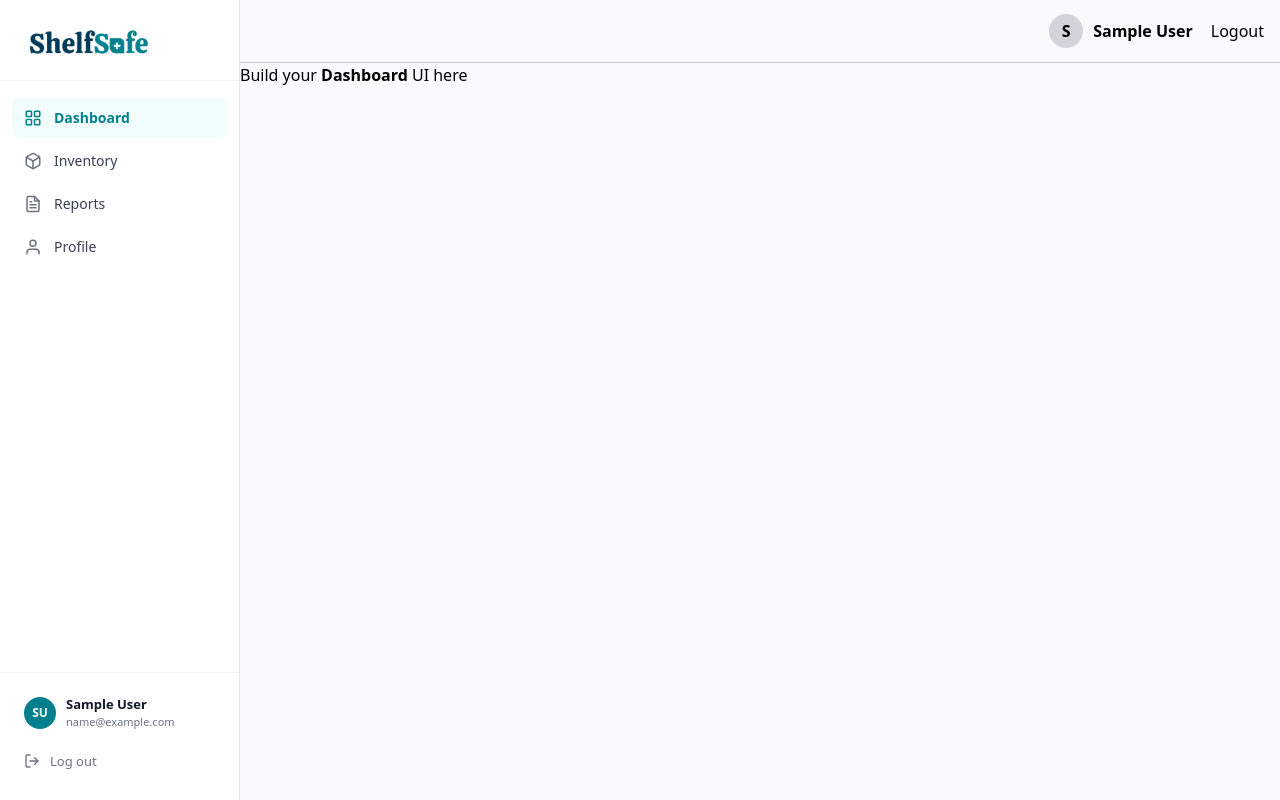
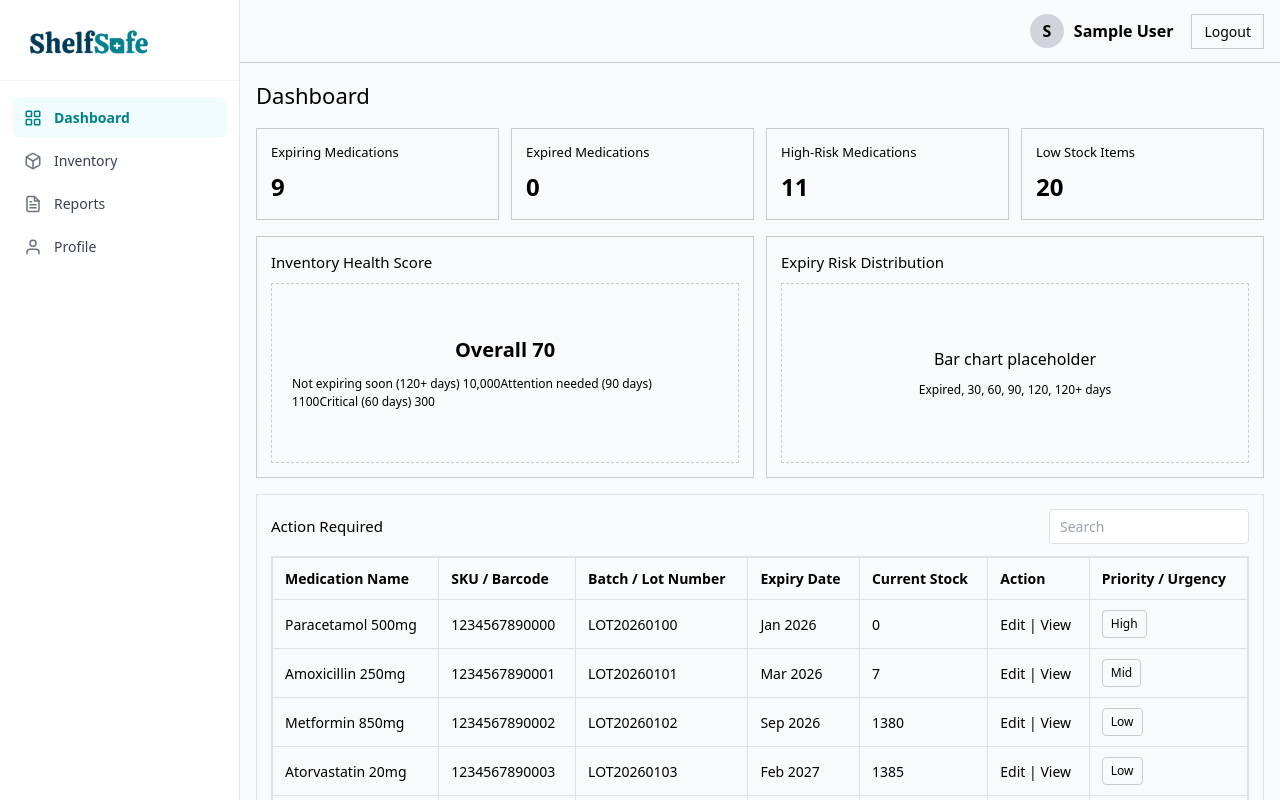
Before and after one commit to Shelf-Safe/Shelf-Safe, a React (Vite) app in the folder frontend/: page /dashboard in a window 1280 px wide. Shown: the top 800 px of the page. Built offline with nearby package versions, Linux system fonts and the light colour scheme; sample sign-in values are in the browser's storage.

Commit message:
Added the dashboard and lil bit css of dashboard as per my tasks

```diff
--- a/frontend/src/pages/Dashboard.jsx
+++ b/frontend/src/pages/Dashboard.jsx
@@ -1,16 +1,125 @@
-import React from 'react';
+import React, { useMemo, useState } from 'react';
+import { Link } from 'react-router-dom';
 import { DashboardLayout } from '../components/DashboardLayout';
+import { DUMMY_MEDICATIONS } from '../data/dummyMedications';
+
+function getPriority(m) {
+  if (m.status === 'Out of Stock' || m.status === 'Expiring Soon') return 'High';
+  if (m.status === 'Low Stock' || m.risk === 'Medium') return 'Mid';
+  return 'Low';
+}
 
 export const Dashboard = () => {
+  const [search, setSearch] = useState('');
+  const actionItems = useMemo(() => DUMMY_MEDICATIONS.slice(0, 8), []);
+
+  const expiring = DUMMY_MEDICATIONS.filter((m) => m.status === 'Expiring Soon').length;
+  const expired = 0;
+  const highRisk = DUMMY_MEDICATIONS.filter((m) => m.risk === 'Medium').length;
+  const lowStock = DUMMY_MEDICATIONS.filter((m) => m.status === 'Low Stock' || m.status === 'Out of Stock').length;
+
+  const filtered = search.trim()
+    ? actionItems.filter((m) =>
+        m.medicationName.toLowerCase().includes(search.toLowerCase()) ||
+        m.sku.includes(search)
+      )
+    : actionItems;
+
   return (
     <DashboardLayout>
-      <div className="empty-surface">
-        <p className="empty-text">Build your <strong>Dashboard</strong> UI here</p>
+      <div className="dash">
+        <h1 className="dash-title">Dashboard</h1>
+
+        <div className="dash-cards">
+          <div className="dash-card">
+            <div className="dash-card-label">Expiring Medications</div>
+            <div className="dash-card-num">{expiring}</div>
+          </div>
+          <div className="dash-card">
+            <div className="dash-card-label">Expired Medications</div>
+            <div className="dash-card-num">{expired}</div>
+          </div>
+          <div className="dash-card">
+            <div className="dash-card-label">High-Risk Medications</div>
+            <div className="dash-card-num">{highRisk}</div>
+          </div>
+          <div className="dash-card">
+            <div className="dash-card-label">Low Stock Items</div>
+            <div className="dash-card-num">{lowStock}</div>
+          </div>
+        </div>
+
+        <div className="dash-charts">
+          <div className="dash-chart-box">
+            <h2 className="dash-chart-title">Inventory Health Score</h2>
+            <div className="dash-chart-placeholder">
+              <span className="dash-chart-center">Overall 70</span>
+              <div className="dash-chart-legend">
+                <span>Not expiring soon (120+ days) 10,000</span>
+                <span>Attention needed (90 days) 1100</span>
+                <span>Critical (60 days) 300</span>
+              </div>
+            </div>
+          </div>
+          <div className="dash-chart-box">
+            <h2 className="dash-chart-title">Expiry Risk Distribution</h2>
+            <div className="dash-chart-placeholder">
+              <span>Bar chart placeholder</span>
+              <div className="dash-chart-legend">Expired, 30, 60, 90, 120, 120+ days</div>
+            </div>
+          </div>
+        </div>
+
+        <div className="dash-action">
+          <div className="dash-action-head">
+            <h2 className="dash-action-title">Action Required</h2>
+            <input
+              type="text"
+              className="dash-search"
+              placeholder="Search"
+              value={search}
+              onChange={(e) => setSearch(e.target.value)}
+              aria-label="Search medications"
+            />
+          </div>
+          <div className="dash-table-wrap">
+            <table className="dash-table">
+              <thead>
+                <tr>
+                  <th>Medication Name</th>
+                  <th>SKU / Barcode</th>
+                  <th>Batch / Lot Number</th>
+                  <th>Expiry Date</th>
+                  <th>Current Stock</th>
+                  <th>Action</th>
+                  <th>Priority / Urgency</th>
+                </tr>
+              </thead>
+              <tbody>
+                {filtered.map((m) => (
+                  <tr key={m.id}>
+                    <td>{m.medicationName}</td>
+                    <td>{m.sku}</td>
+                    <td>{m.batchLotNumber}</td>
+                    <td>{m.expiryMonth} {m.expiryYear}</td>
+                    <td>{m.currentStock}</td>
+                    <td>
+                      <Link to={`/inventory/${m.id}/edit`} className="dash-act-link">Edit</Link>
+                      {' | '}
+                      <Link to={`/inventory/${m.id}`} className="dash-act-link">View</Link>
+                    </td>
+                    <td>
+                      <span className={`dash-priority dash-priority-${getPriority(m).toLowerCase()}`}>
+                        {getPriority(m)}
+                      </span>
+                    </td>
+                  </tr>
+                ))}
+              </tbody>
+            </table>
+          </div>
+        </div>
       </div>
-
-      {/*
-        // const res = await fetch('/api/endpoint');
-      */}
     </DashboardLayout>
   );
 };
--- a/frontend/src/styles/Dashboard.css
+++ b/frontend/src/styles/Dashboard.css
@@ -27,3 +27,33 @@
 .sidebar-mobile{display:none;position:fixed;top:0;left:0;bottom:0;width:180px;border-right:1px solid #ccc;z-index:50;transform:translateX(-100%)}
 .sidebar-mobile-open{transform:translateX(0)}
 @media (max-width:767px){.sidebar-desktop{display:none}.sidebar-mobile-bar{display:flex;align-items:center;gap:8px}.sidebar-mobile{display:flex;flex-direction:column}.sidebar-mobile .sidebar-inner{min-height:100vh}}
+
+.dashboard-layout-content{flex:1;padding:16px;overflow:auto}
+.btn{padding:6px 12px;border:1px solid #999;cursor:pointer;font-size:14px}
+.btn-outline{border:1px solid #ccc;padding:6px 12px;text-decoration:none}
+
+/* Dashboard page */
+.dash-title{margin:0 0 16px 0;font-size:22px}
+.dash-cards{display:grid;grid-template-columns:repeat(4,1fr);gap:12px;margin-bottom:16px}
+.dash-card{border:1px solid #ccc;padding:14px}
+.dash-card-label{font-size:13px;margin-bottom:6px}
+.dash-card-num{font-size:24px;font-weight:bold}
+.dash-charts{display:grid;grid-template-columns:1fr 1fr;gap:12px;margin-bottom:16px}
+.dash-chart-box{border:1px solid #ccc;padding:14px}
+.dash-chart-title{margin:0 0 10px 0;font-size:15px}
+.dash-chart-placeholder{min-height:180px;border:1px dashed #ccc;padding:20px;display:flex;flex-direction:column;align-items:center;justify-content:center;gap:10px}
+.dash-chart-center{font-size:20px;font-weight:bold}
+.dash-chart-legend{font-size:12px}
+.dash-action{border:1px solid #dee2e6;padding:14px}
+.dash-action-head{display:flex;justify-content:space-between;align-items:center;margin-bottom:12px;flex-wrap:wrap;gap:8px}
+.dash-action-title{margin:0;font-size:15px}
+.dash-search{padding:6px 10px;border:1px solid #dee2e6;border-radius:4px;width:200px;font-size:14px}
+.dash-table-wrap{overflow:auto;border:1px solid #dee2e6}
+.dash-table{width:100%;border-collapse:collapse;font-size:14px;border:0}
+.dash-table th,.dash-table td{padding:10px 12px;text-align:left;border:1px solid #dee2e6}
+.dash-table th{font-weight:700}
+.dash-act-link{text-decoration:none}
+.dash-act-link:hover{text-decoration:underline}
+.dash-priority{display:inline-block;padding:4px 8px;font-size:12px;border-radius:4px;border:1px solid #ccc}
+@media (max-width:900px){.dash-cards{grid-template-columns:repeat(2,1fr)}.dash-charts{grid-template-columns:1fr}}
+@media (max-width:600px){.dash-cards{grid-template-columns:1fr}}
```
Also changed, not shown: 1 other file (tests, documents, lock files or other folders).
